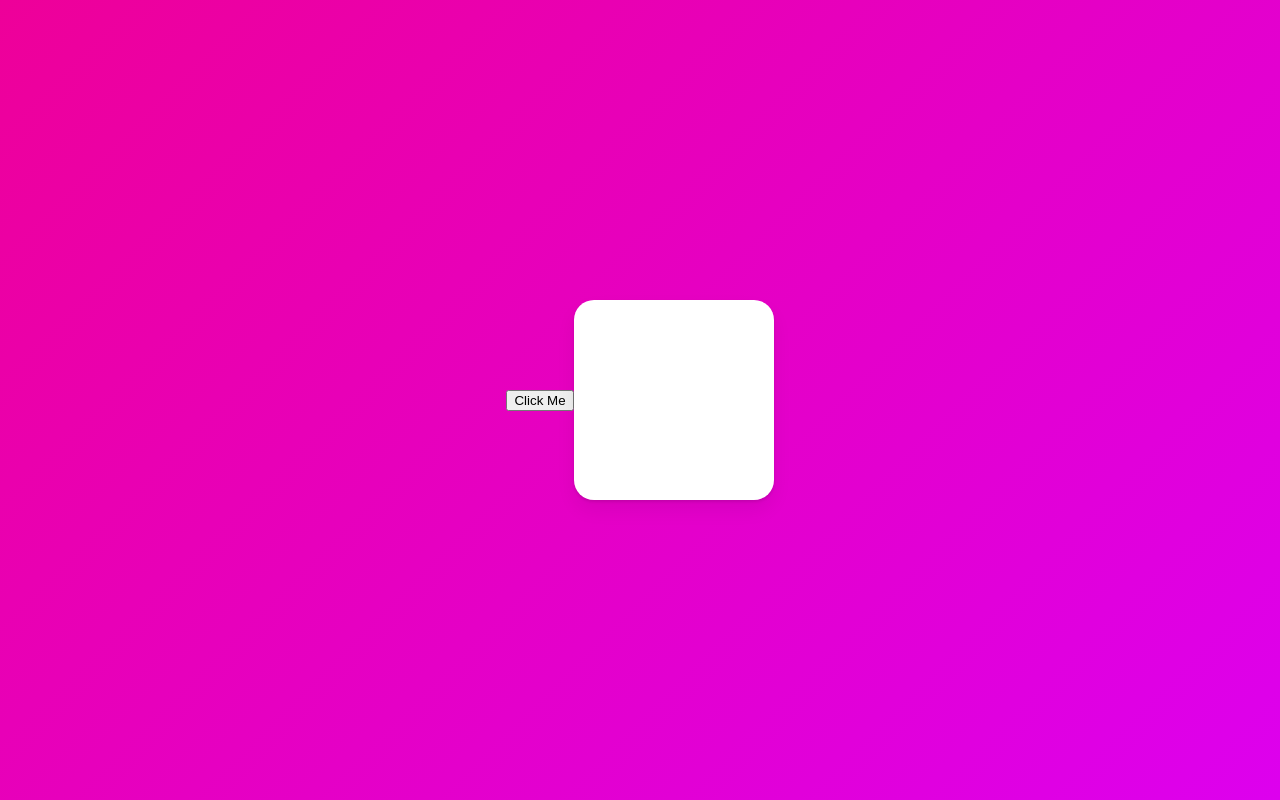
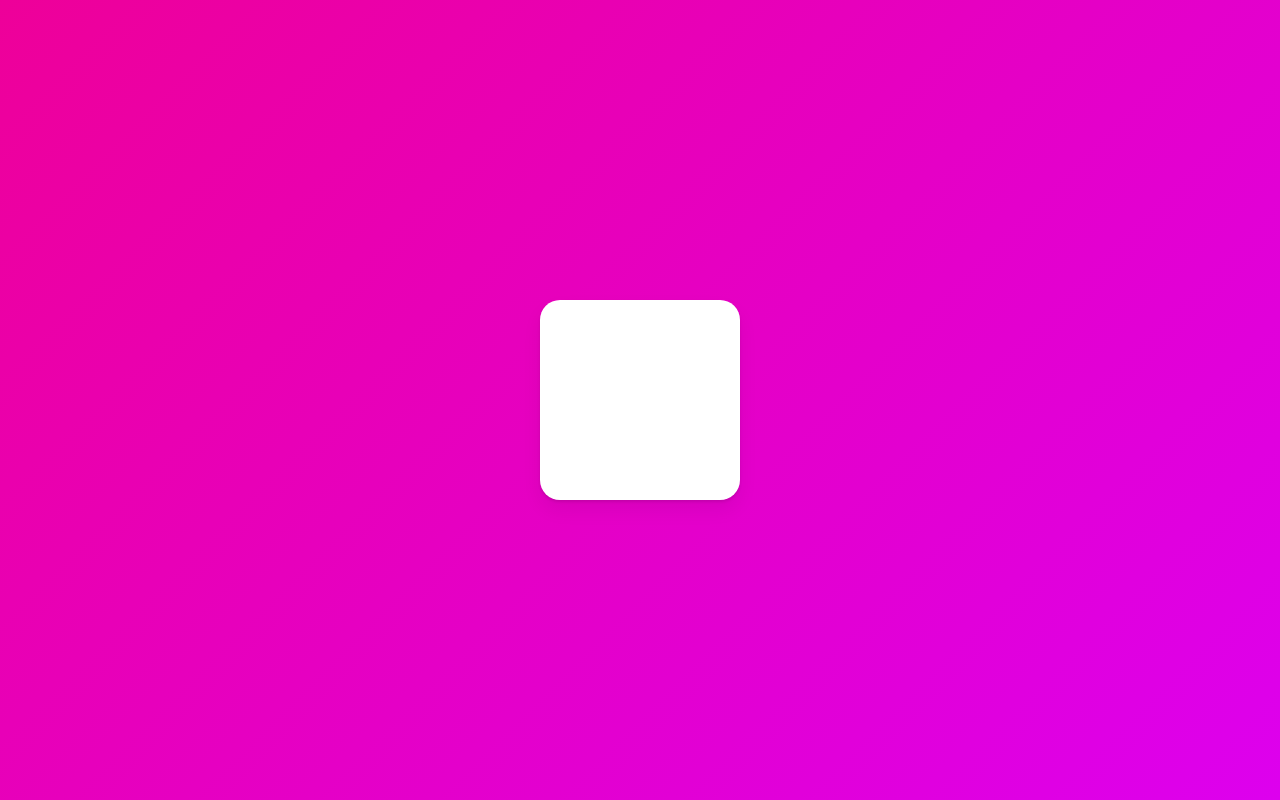
Before and after one commit to joyjsmun/framer-animation, a React (Create React App) app: page / in a window 1280 px wide. Built offline with nearby package versions, Linux system fonts and the light colour scheme.

Commit message:
ADD: motionValues practice

```diff
--- a/src/App.tsx
+++ b/src/App.tsx
@@ -1,5 +1,5 @@
 import styled from "styled-components";
-import {motion, useMotionValue} from "framer-motion";
+import {motion, useMotionValue,useTransform} from "framer-motion";
 import { useEffect, useRef } from "react";
 
 const Wrapper = styled.div`
@@ -28,13 +28,14 @@ const boxVariants = {
 
 function App() {
   const x = useMotionValue(0);
+  const tomatoScale = useTransform(x,[-800,0,800],[2,1,0]);
   useEffect(() => {
-    x.onChange(() => console.log(x.get()))
+    // x.onChange(() => console.log(x.get()))
+    x.onChange(() => console.log(tomatoScale.get()))
   },[x]);
   return (
     <Wrapper>
-      <button onClick={() => x.set(200)}>Click Me</button>
-      <Box drag="x" style={{x}} dragSnapToOrigin />
+      <Box drag="x" style={{x,scale:tomatoScale}} dragSnapToOrigin />
   </Wrapper>
   );
 }
```
